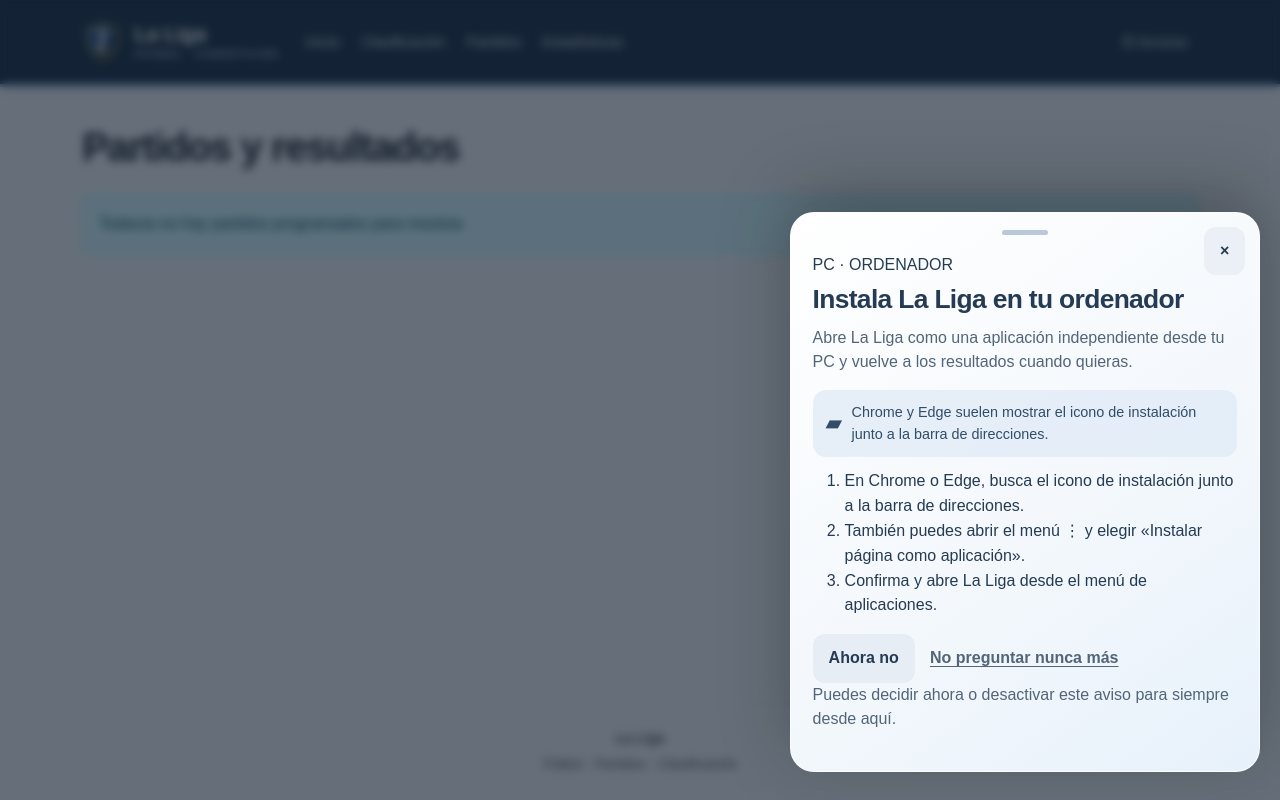
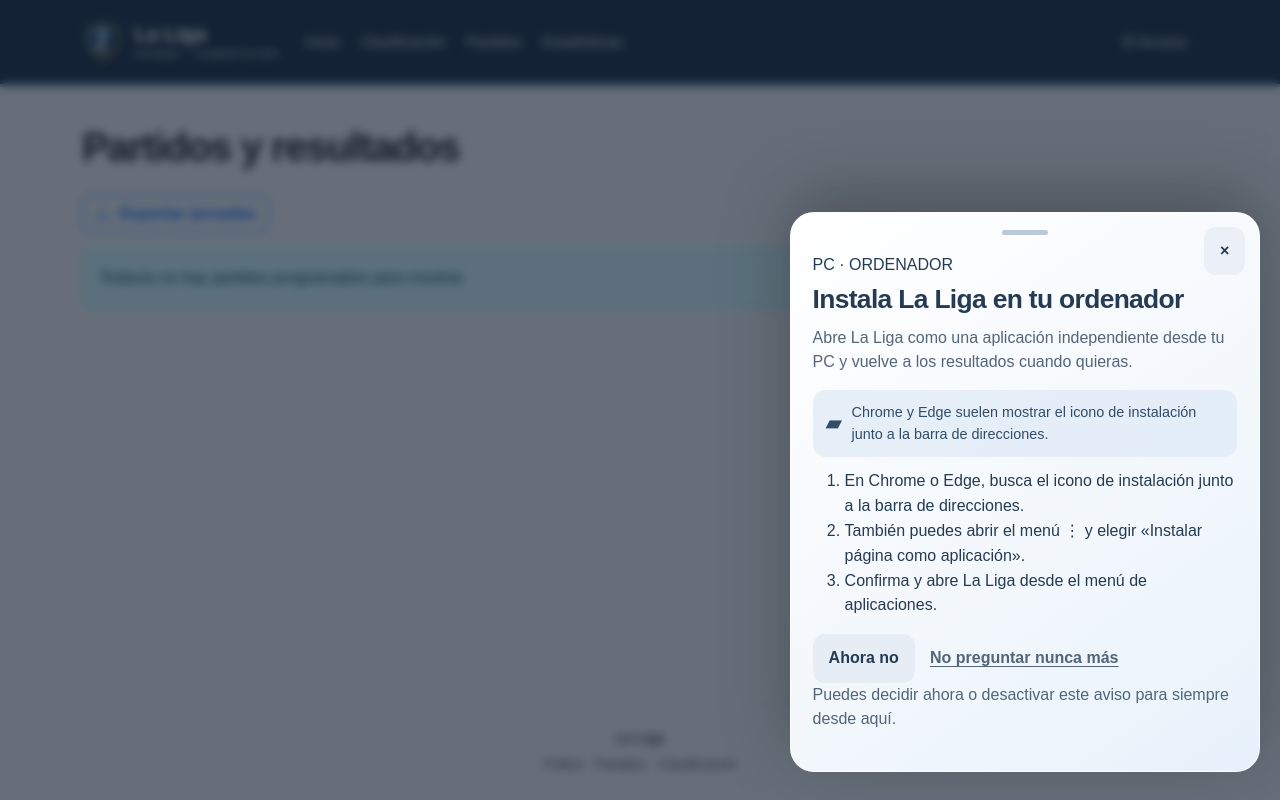
Before and after one commit to SoyIzanG/Planadeu, a Flask app: page /matches/ in a window 1280 px wide. Run offline with Flask 3, Linux system fonts and the light colour scheme; data comes from the database, SQL or seed files in the repository; data that the repository does not hold is empty.

Commit message:
Añadir botón para exportar jornadas

```diff
--- a/app/templates/matches/list.html
+++ b/app/templates/matches/list.html
@@ -6,6 +6,11 @@
     Partidos y resultados
     {% if season %}<small class="text-muted">{{ season.name }}</small>{% endif %}
 </h1>
+<div class="mb-3">
+  <a href="{{ url_for('matches.export_matches') }}" class="btn btn-outline-primary">
+    <i class="bi bi-download me-1"></i> Exportar jornadas
+  </a>
+</div>
 
 {% if by_matchday %}
 {% for matchday in by_matchday.keys()|sort %}
```
